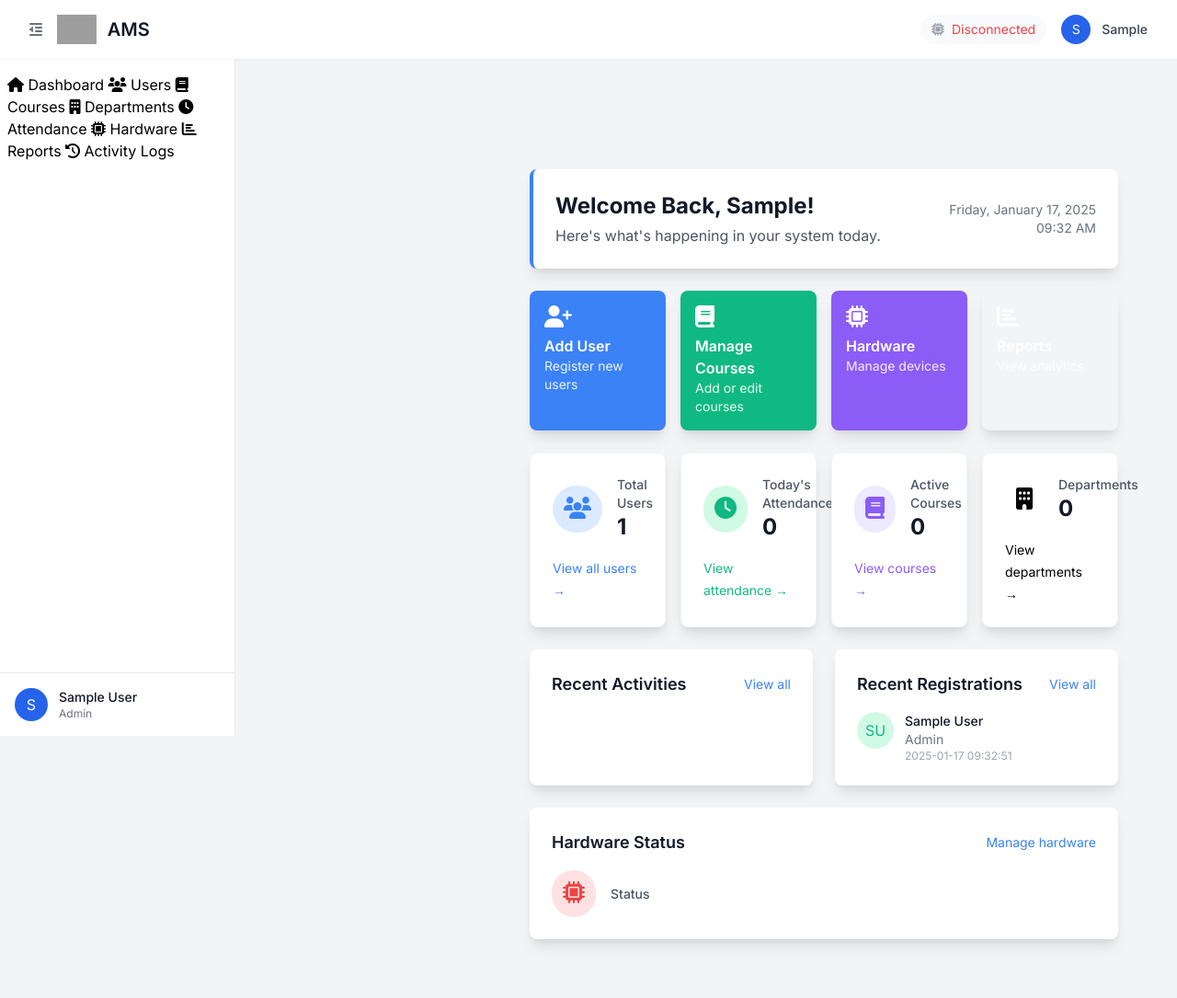
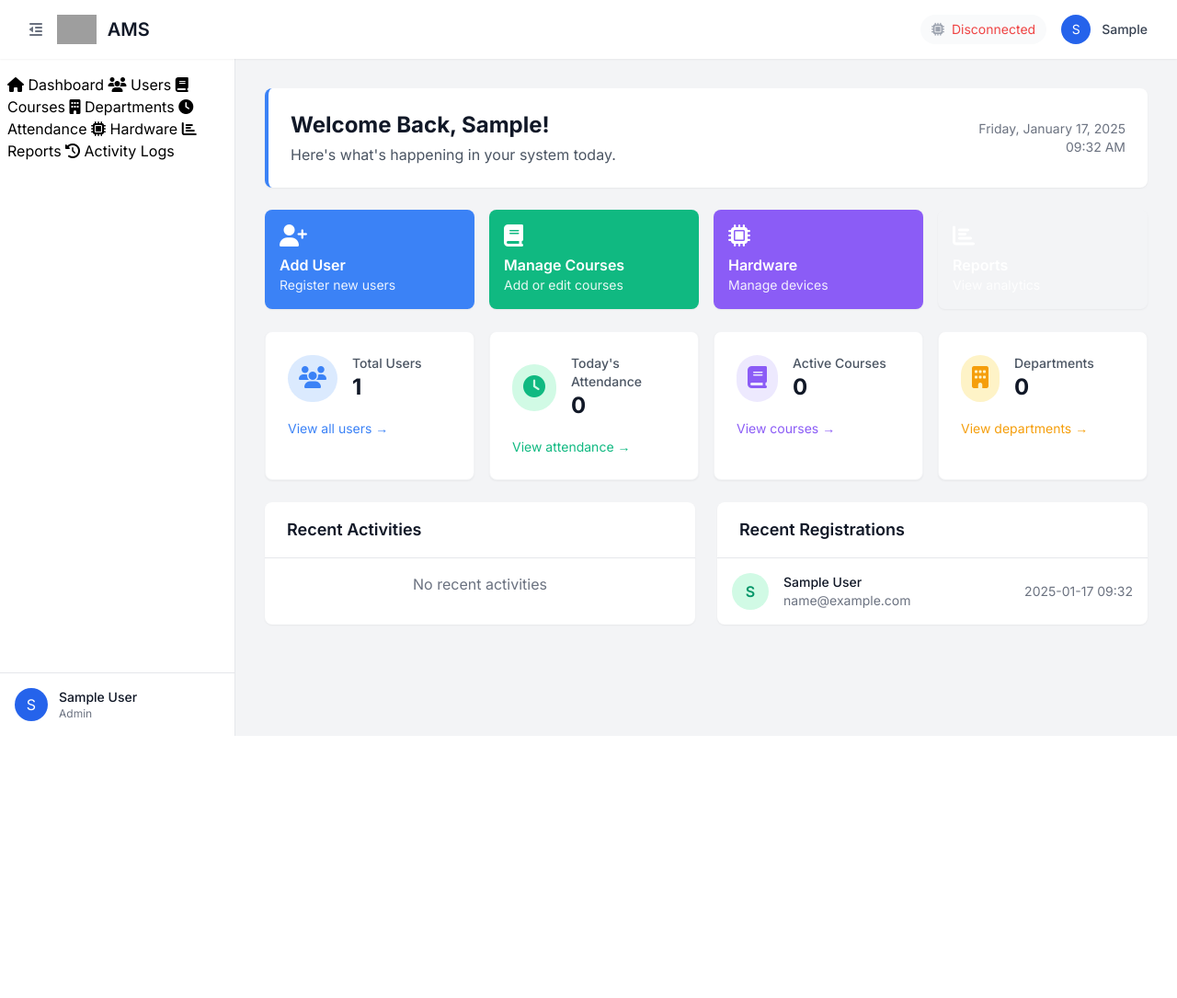
Before and after one commit to Barryhack/UNILORIN-AMS, a Flask app: page /admin/dashboard in a window 1280 px wide. Shown: the whole page at 92% size. After the commit the page ends 800 px from the top, so only its background shows below. Run offline with Flask 3, Linux system fonts and the light colour scheme; the visitor is signed in with stand-in values (Sample User, id 1); data comes from the database, SQL or seed files in the repository; data that the repository does not hold is empty; parts of the project's set-up code (start-up, migrations or seed data) failed here and were passed over; some libraries are stand-ins or nearby versions; grey boxes are pictures that could not be loaded.

Commit message:
fix: Improve admin dashboard layout and functionality
- Remove old /new-dashboard route
- Fix hardware status display
- Improve template layout with consistent spacing
- Add proper error handling for hardware status

```diff
--- a/app/routes/admin.py
+++ b/app/routes/admin.py
@@ -99,61 +99,6 @@ def get_dashboard_statistics():
 def dashboard():
     """Admin dashboard view."""
     try:
-        # Get current time
-        now = datetime.now()
-
-        # Get statistics
-        stats = get_dashboard_statistics()
-
-        # Get departments for filtering
-        departments = Department.query.all()
-
-        # Get hardware status
-        try:
-            controller = get_hardware_controller()
-            if controller:
-                hardware_status = controller.get_status()
-            else:
-                hardware_status = {'connected': False, 'status': 'Not Connected', 'message': 'Hardware controller not initialized'}
-        except Exception as hw_error:
-            logger.error(f"Error getting hardware status: {hw_error}")
-            hardware_status = {'connected': False, 'status': 'Error', 'message': str(hw_error)}
-
-        # Get recent activities
-        try:
-            recent_activities = ActivityLog.query.order_by(ActivityLog.timestamp.desc()).limit(5).all()
-        except Exception as act_error:
-            logger.error(f"Error getting recent activities: {act_error}")
-            recent_activities = []
-
-        # Get recent registrations
-        try:
-            recent_registrations = User.query.order_by(User.created_at.desc()).limit(5).all()
-        except Exception as reg_error:
-            logger.error(f"Error getting recent registrations: {reg_error}")
-            recent_registrations = []
-
-        return render_template('admin/dashboard_new.html',
-                            now=now,
-                            stats=stats,
-                            departments=departments,
-                            hardware_status=hardware_status,
-                            recent_activities=recent_activities,
-                            recent_registrations=recent_registrations)
-    except Exception as e:
-        logger.error(f"Error in dashboard route: {e}")
-        return render_template('errors/500.html'), 500
-
-@admin_bp.route('/new-dashboard')
-@login_required
-@admin_required
-def new_dashboard():
-    """Admin dashboard view."""
-    try:
-        # Debug logging
-        template_path = current_app.jinja_loader.get_source(current_app.jinja_env, 'admin/dashboard_new.html')[1]
-        current_app.logger.info(f'Loading template from: {template_path}')
-
         # Get current time
         now = datetime.now()
 
--- a/app/templates/admin/dashboard_new.html
+++ b/app/templates/admin/dashboard_new.html
@@ -3,10 +3,9 @@
 {% block title %}Admin Dashboard{% endblock %}
 
 {% block content %}
-<div class="p-4 sm:ml-64">
-    <div class="p-4 mt-14">
+<div class="space-y-6">
     <!-- Welcome Banner -->
-        <div class="p-6 bg-white rounded-lg shadow-lg mb-6 border-l-4 border-blue-500">
+    <div class="p-6 bg-white rounded-lg shadow-sm border-l-4 border-blue-500">
         <div class="flex items-center justify-between">
             <div>
                 <h1 class="text-2xl font-bold text-gray-900">Welcome Back, {{ current_user.first_name }}!</h1>
@@ -20,23 +19,23 @@
     </div>
 
     <!-- Quick Actions -->
-        <div class="grid grid-cols-1 md:grid-cols-2 lg:grid-cols-4 gap-4 mb-6">
-            <a href="{{ url_for('admin.register_user') }}" class="p-4 bg-blue-500 text-white rounded-lg shadow-lg hover:bg-blue-600 transition-colors">
+    <div class="grid grid-cols-1 md:grid-cols-2 lg:grid-cols-4 gap-4">
+        <a href="{{ url_for('admin.register_user') }}" class="p-4 bg-blue-500 text-white rounded-lg shadow-sm hover:bg-blue-600 transition-colors">
             <i class="fas fa-user-plus text-2xl mb-2"></i>
             <h3 class="font-semibold">Add User</h3>
             <p class="text-sm opacity-90">Register new users</p>
         </a>
-            <a href="{{ url_for('admin.manage_courses') }}" class="p-4 bg-green-500 text-white rounded-lg shadow-lg hover:bg-green-600 transition-colors">
+        <a href="{{ url_for('admin.manage_courses') }}" class="p-4 bg-green-500 text-white rounded-lg shadow-sm hover:bg-green-600 transition-colors">
             <i class="fas fa-book text-2xl mb-2"></i>
             <h3 class="font-semibold">Manage Courses</h3>
             <p class="text-sm opacity-90">Add or edit courses</p>
         </a>
-            <a href="{{ url_for('admin.hardware') }}" class="p-4 bg-purple-500 text-white rounded-lg shadow-lg hover:bg-purple-600 transition-colors">
+        <a href="{{ url_for('admin.hardware') }}" class="p-4 bg-purple-500 text-white rounded-lg shadow-sm hover:bg-purple-600 transition-colors">
             <i class="fas fa-microchip text-2xl mb-2"></i>
             <h3 class="font-semibold">Hardware</h3>
             <p class="text-sm opacity-90">Manage devices</p>
         </a>
-            <a href="{{ url_for('admin.reports') }}" class="p-4 bg-orange-500 text-white rounded-lg shadow-lg hover:bg-orange-600 transition-colors">
+        <a href="{{ url_for('admin.reports') }}" class="p-4 bg-orange-500 text-white rounded-lg shadow-sm hover:bg-orange-600 transition-colors">
             <i class="fas fa-chart-bar text-2xl mb-2"></i>
             <h3 class="font-semibold">Reports</h3>
             <p class="text-sm opacity-90">View analytics</p>
@@ -44,9 +43,9 @@
     </div>
 
     <!-- Stats Grid -->
-        <div class="grid grid-cols-1 md:grid-cols-2 lg:grid-cols-4 gap-4 mb-6">
+    <div class="grid grid-cols-1 md:grid-cols-2 lg:grid-cols-4 gap-4">
         <!-- Total Users -->
-            <div class="bg-white rounded-lg shadow-lg p-6 border border-gray-100">
+        <div class="bg-white rounded-lg shadow-sm p-6 border border-gray-100">
             <div class="flex items-center">
                 <div class="p-3 rounded-full bg-blue-100 text-blue-500">
                     <i class="fas fa-users text-2xl"></i>
@@ -62,7 +61,7 @@
         </div>
 
         <!-- Today's Attendance -->
-            <div class="bg-white rounded-lg shadow-lg p-6 border border-gray-100">
+        <div class="bg-white rounded-lg shadow-sm p-6 border border-gray-100">
             <div class="flex items-center">
                 <div class="p-3 rounded-full bg-green-100 text-green-500">
                     <i class="fas fa-clock text-2xl"></i>
@@ -78,7 +77,7 @@
         </div>
 
         <!-- Active Courses -->
-            <div class="bg-white rounded-lg shadow-lg p-6 border border-gray-100">
+        <div class="bg-white rounded-lg shadow-sm p-6 border border-gray-100">
             <div class="flex items-center">
                 <div class="p-3 rounded-full bg-purple-100 text-purple-500">
                     <i class="fas fa-book text-2xl"></i>
@@ -93,10 +92,10 @@
             </div>
         </div>
 
-            <!-- Departments -->
-            <div class="bg-white rounded-lg shadow-lg p-6 border border-gray-100">
+        <!-- Total Departments -->
+        <div class="bg-white rounded-lg shadow-sm p-6 border border-gray-100">
             <div class="flex items-center">
-                    <div class="p-3 rounded-full bg-orange-100 text-orange-500">
+                <div class="p-3 rounded-full bg-yellow-100 text-yellow-500">
                     <i class="fas fa-building text-2xl"></i>
                 </div>
                 <div class="ml-4">
@@ -105,89 +104,78 @@
                 </div>
             </div>
             <div class="mt-4">
-                    <a href="{{ url_for('admin.departments') }}" class="text-sm text-orange-500 hover:text-orange-700">View departments →</a>
+                <a href="{{ url_for('admin.departments') }}" class="text-sm text-yellow-500 hover:text-yellow-700">View departments →</a>
             </div>
         </div>
     </div>
 
+    <!-- Activity and Registration Grid -->
     <div class="grid grid-cols-1 lg:grid-cols-2 gap-6">
         <!-- Recent Activities -->
-            <div class="bg-white rounded-lg shadow-lg p-6">
-                <div class="flex items-center justify-between mb-4">
+        <div class="bg-white rounded-lg shadow-sm overflow-hidden">
+            <div class="px-6 py-4 border-b border-gray-200">
                 <h2 class="text-lg font-semibold text-gray-900">Recent Activities</h2>
-                    <a href="{{ url_for('admin.activity_logs') }}" class="text-sm text-blue-500 hover:text-blue-700">View all</a>
             </div>
-                <div class="space-y-4">
+            <div class="divide-y divide-gray-200">
                 {% for activity in recent_activities %}
-                    <div class="flex items-start">
+                <div class="p-4">
+                    <div class="flex items-center">
                         <div class="flex-shrink-0">
-                            <div class="w-10 h-10 rounded-full bg-blue-100 flex items-center justify-center text-blue-500">
-                                {{ activity.user.first_name[0].upper() }}{{ activity.user.last_name[0].upper() }}
+                            <div class="h-10 w-10 rounded-full bg-blue-100 flex items-center justify-center text-blue-600 font-semibold">
+                                {{ activity.user.first_name[0].upper() }}
                             </div>
                         </div>
-                        <div class="ml-3 flex-1">
-                            <p class="text-sm font-medium text-gray-900">{{ activity.user.first_name }} {{ activity.user.last_name }}</p>
+                        <div class="ml-4 flex-1 min-w-0">
+                            <p class="text-sm font-medium text-gray-900">
+                                {{ activity.user.first_name }} {{ activity.user.last_name }}
+                            </p>
                             <p class="text-sm text-gray-500">{{ activity.action }}</p>
-                            <p class="text-xs text-gray-400">{{ activity.timestamp.strftime('%Y-%m-%d %H:%M:%S') }}</p>
                         </div>
+                        <div class="ml-4 flex-shrink-0">
+                            <p class="text-sm text-gray-500">{{ activity.timestamp.strftime('%Y-%m-%d %H:%M') }}</p>
+                        </div>
+                    </div>
+                </div>
+                {% else %}
+                <div class="p-4 text-center text-gray-500">
+                    No recent activities
                 </div>
                 {% endfor %}
             </div>
         </div>
 
         <!-- Recent Registrations -->
-            <div class="bg-white rounded-lg shadow-lg p-6">
-                <div class="flex items-center justify-between mb-4">
+        <div class="bg-white rounded-lg shadow-sm overflow-hidden">
+            <div class="px-6 py-4 border-b border-gray-200">
                 <h2 class="text-lg font-semibold text-gray-900">Recent Registrations</h2>
-                    <a href="{{ url_for('admin.manage_users') }}" class="text-sm text-blue-500 hover:text-blue-700">View all</a>
             </div>
-                <div class="space-y-4">
+            <div class="divide-y divide-gray-200">
                 {% for user in recent_registrations %}
-                    <div class="flex items-start">
+                <div class="p-4">
+                    <div class="flex items-center">
                         <div class="flex-shrink-0">
-                            <div class="w-10 h-10 rounded-full bg-green-100 flex items-center justify-center text-green-500">
-                                {{ user.first_name[0].upper() }}{{ user.last_name[0].upper() }}
+                            <div class="h-10 w-10 rounded-full bg-green-100 flex items-center justify-center text-green-600 font-semibold">
+                                {{ user.first_name[0].upper() }}
                             </div>
                         </div>
-                        <div class="ml-3 flex-1">
-                            <p class="text-sm font-medium text-gray-900">{{ user.first_name }} {{ user.last_name }}</p>
-                            <p class="text-sm text-gray-500">{{ user.role.title() }}</p>
-                            <p class="text-xs text-gray-400">{{ user.created_at.strftime('%Y-%m-%d %H:%M:%S') }}</p>
+                        <div class="ml-4 flex-1 min-w-0">
+                            <p class="text-sm font-medium text-gray-900">
+                                {{ user.first_name }} {{ user.last_name }}
+                            </p>
+                            <p class="text-sm text-gray-500">{{ user.email }}</p>
                         </div>
+                        <div class="ml-4 flex-shrink-0">
+                            <p class="text-sm text-gray-500">{{ user.created_at.strftime('%Y-%m-%d %H:%M') }}</p>
+                        </div>
+                    </div>
+                </div>
+                {% else %}
+                <div class="p-4 text-center text-gray-500">
+                    No recent registrations
                 </div>
                 {% endfor %}
             </div>
         </div>
     </div>
-
-        <!-- Hardware Status -->
-        <div class="mt-6 bg-white rounded-lg shadow-lg p-6">
-            <div class="flex items-center justify-between mb-4">
-                <h2 class="text-lg font-semibold text-gray-900">Hardware Status</h2>
-                <a href="{{ url_for('admin.hardware') }}" class="text-sm text-blue-500 hover:text-blue-700">Manage hardware</a>
 </div>
-            <div class="flex items-center">
-                <div class="p-3 rounded-full {% if hardware_status.status == 'connected' %}bg-green-100 text-green-500{% else %}bg-red-100 text-red-500{% endif %}">
-                    <i class="fas fa-microchip text-2xl"></i>
-                </div>
-                <div class="ml-4">
-                    <p class="text-sm font-medium text-gray-600">Status</p>
-                    <p class="text-lg font-semibold {% if hardware_status.status == 'connected' %}text-green-500{% else %}text-red-500{% endif %}">
-                        {{ hardware_status.status|title }}
-                    </p>
-                    {% if hardware_status.message %}
-                    <p class="text-sm text-gray-500">{{ hardware_status.message }}</p>
-                    {% endif %}
-                </div>
-            </div>
-        </div>
-    </div>
-</div>
-
-<!-- Initialize Charts -->
-<script>
-document.addEventListener('DOMContentLoaded', function() {
-    // Add any chart initialization here
-});
-</script>
 {% endblock %}
```
Lines whose indentation alone changed are shown as unchanged.
